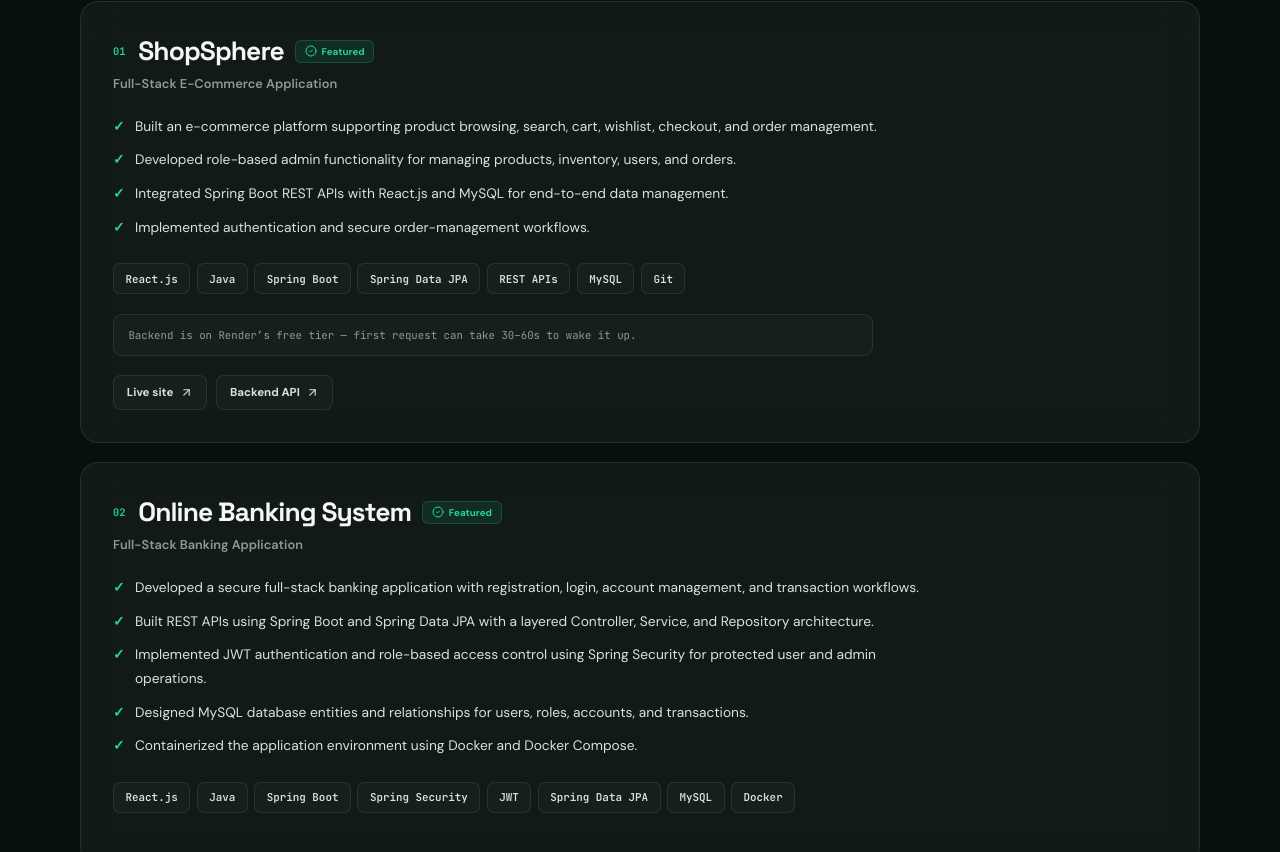
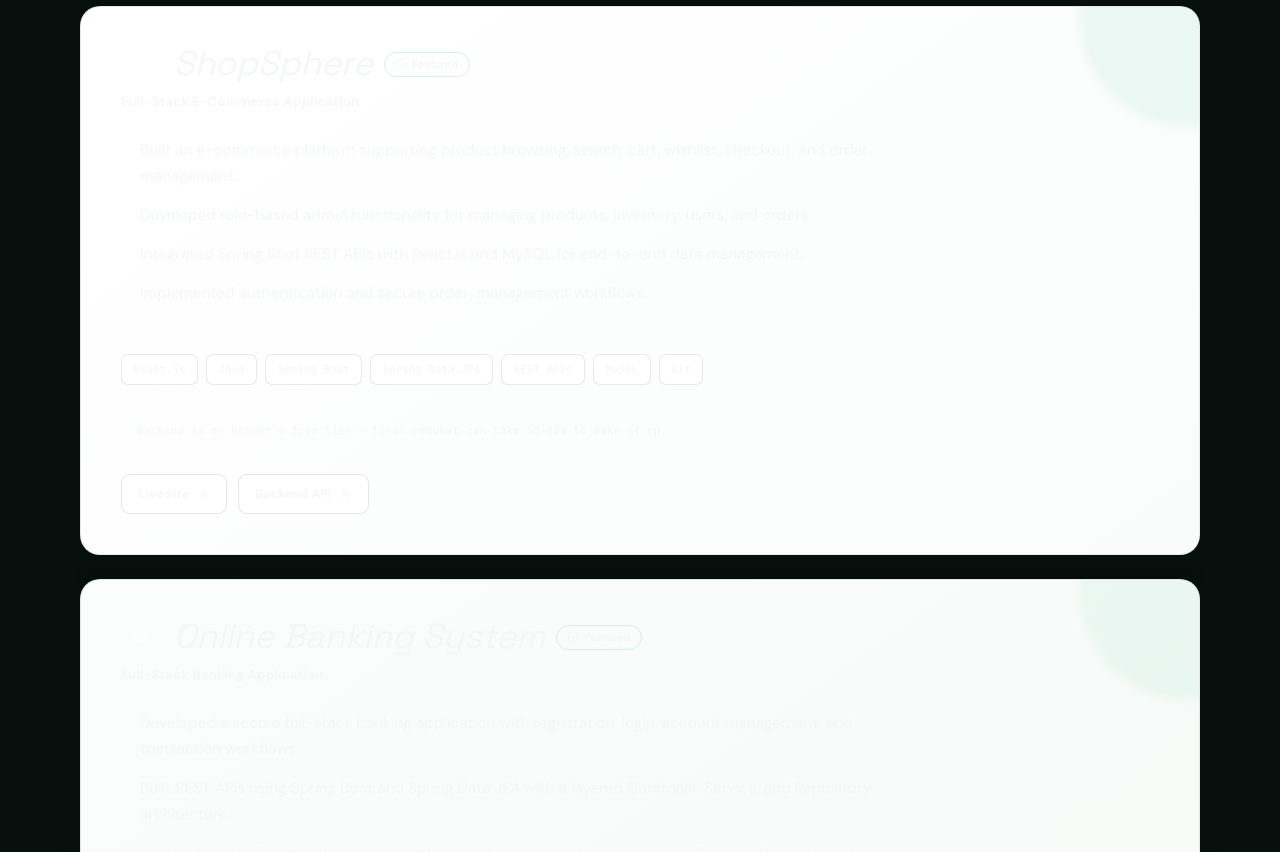
Before and after one commit to RAHUL2525252525/PORTFOLIO, a React (Vite) app: page / in a window 1280 px wide. Shown: the part 3288-4140 px from the top of the page. Built offline with nearby package versions, Linux system fonts and the light colour scheme.

Commit message:
Update index.css

```diff
--- a/src/index.css
+++ b/src/index.css
@@ -917,58 +917,119 @@ font-size: 0.65rem;
 /* ==========================================================================
 PROJECTS
 ========================================================================== */
+/* ============================================================
+   PREMIUM PROJECT CARDS
+   ============================================================ */
 
 .project-list {
-display: flex;
-flex-direction: column;
-gap: 1.2rem;
-margin-top: 2.2rem;
-}
-
+  display: grid;
+  grid-template-columns: 1fr;
+  gap: 1.5rem;
+  margin-top: 2.5rem;
+}
+
+/* Main project card */
 .project-card {
   position: relative;
+  overflow: hidden;
   padding: 2rem;
-overflow: hidden;
-}
-
+  border: 1px solid rgba(14, 18, 16, 0.09);
+  border-radius: 20px;
+  background:
+    linear-gradient(145deg, #ffffff 0%, #fafcfb 100%);
+  box-shadow:
+    0 10px 35px rgba(14, 18, 16, 0.04);
+
+  transition:
+    transform 0.35s cubic-bezier(0.16, 1, 0.3, 1),
+    box-shadow 0.35s ease,
+    border-color 0.35s ease;
+}
+
+/* Decorative glow */
+.project-card::before {
+  content: '';
+  position: absolute;
+  top: -100px;
+  right: -100px;
+  width: 220px;
+  height: 220px;
+  border-radius: 50%;
+  background: rgba(23, 166, 115, 0.07);
+  filter: blur(5px);
+  pointer-events: none;
+  transition: transform 0.4s ease;
+}
+
+/* Small top accent */
 .project-card::after {
   content: '';
   position: absolute;
   top: 0;
-right: 0;
-width: 180px;
-height: 180px;
-border-radius: 50%;
-background: var(--green-soft);
-filter: blur(70px);
+  left: 0;
+  width: 100%;
+  height: 3px;
+  background: linear-gradient(
+    90deg,
+    var(--accent),
+    rgba(23, 166, 115, 0.15)
+  );
   opacity: 0;
   transition: opacity 0.3s ease;
-pointer-events: none;
+}
+
+.project-card:hover {
+  transform: translateY(-7px);
+  border-color: rgba(23, 166, 115, 0.28);
+  box-shadow:
+    0 25px 60px rgba(14, 18, 16, 0.10),
+    0 8px 25px rgba(23, 166, 115, 0.05);
+}
+
+.project-card:hover::before {
+  transform: scale(1.25);
 }
 
 .project-card:hover::after {
   opacity: 1;
 }
 
-.project-card:hover {
-transform: translateY(-4px);
-}
+
+/* ---------- project header ---------- */
 
 .project-top {
   position: relative;
   z-index: 1;
-display: flex;
-align-items: center;
-gap: 0.8rem;
-margin-bottom: 0.45rem;
+
+  display: flex;
+  align-items: center;
+  gap: 0.9rem;
+
+  margin-bottom: 0.6rem;
 }
 
 .project-id {
-color: var(--green);
+  display: inline-flex;
+  align-items: center;
+  justify-content: center;
+
+  min-width: 38px;
+  height: 28px;
+
+  padding: 0 0.55rem;
+
+  border-radius: 7px;
+
+  background: var(--ink);
+  color: #fff;
+
   font-family: var(--mono);
-font-size: 0.65rem;
+  font-size: 0.68rem;
   font-weight: 600;
 }
+
+
+/* Project title area */
 
 .project-heading {
   display: flex;
@@ -978,118 +1039,329 @@ flex-wrap: wrap;
 }
 
 .project-heading h3 {
+  font-family: var(--display);
+  font-style: italic;
+  font-weight: 400;
+
+  font-size: clamp(1.7rem, 3vw, 2.15rem);
+
+  line-height: 1.1;
+
   margin: 0;
-color: var(--white);
-font-family: var(--display);
-font-size: 1.65rem;
-font-weight: 700;
-letter-spacing: -0.035em;
-}
+
+  color: var(--ink);
+
+  letter-spacing: -0.01em;
+}
+
+
+/* Featured badge */
 
 .project-flag {
   display: inline-flex;
   align-items: center;
   gap: 0.3rem;
-padding: 0.25rem 0.55rem;
-border: 1px solid rgba(36, 214, 154, 0.2);
-border-radius: 6px;
-color: var(--green);
-background: var(--green-soft);
-font-size: 0.61rem;
+
+  font-family: var(--sans);
+  font-size: 0.65rem;
   font-weight: 700;
-}
+
+  color: var(--accent-deep);
+
+  background: var(--accent-wash);
+
+  border: 1px solid rgba(23, 166, 115, 0.16);
+
+  border-radius: 999px;
+
+  padding: 0.3rem 0.65rem;
+
+  white-space: nowrap;
+}
+
+
+/* ---------- project subtitle ---------- */
 
 .project-tag {
   position: relative;
   z-index: 1;
-margin: 0 0 1.4rem;
-color: var(--muted);
-font-size: 0.8rem;
+
+  color: var(--ink-faint);
+
+  font-size: 0.82rem;
   font-weight: 600;
-}
+
+  margin: 0 0 1.7rem;
+
+  letter-spacing: 0.02em;
+}
+
+
+/* ---------- project description ---------- */
 
 .project-highlights {
   position: relative;
   z-index: 1;
+
+  margin: 0 0 1.7rem;
+  padding: 0;
+
+  list-style: none;
+
   display: flex;
   flex-direction: column;
-gap: 0.65rem;
-max-width: 820px;
-margin: 0 0 1.5rem;
-padding: 0;
-list-style: none;
+
+  gap: 0.8rem;
+
+  max-width: 48rem;
 }
 
 .project-highlights li {
   display: flex;
-gap: 0.65rem;
-color: var(--text);
-font-size: 0.86rem;
+  gap: 0.75rem;
+
+  color: var(--ink-dim);
+
+  font-size: 0.94rem;
+
   line-height: 1.7;
 }
 
+/* Custom bullet */
+
 .project-highlights li::before {
-content: '✓';
-color: var(--green);
-font-weight: 700;
+  content: '';
+
+  width: 7px;
+  height: 7px;
+
+  margin-top: 0.55em;
+
+  border-radius: 50%;
+
+  background: var(--accent);
+
+  box-shadow: 0 0 0 4px var(--accent-wash);
+
   flex-shrink: 0;
 }
+
+
+/* ---------- technologies ---------- */
 
 .project-tech {
   position: relative;
   z-index: 1;
+
   display: flex;
   flex-wrap: wrap;
-gap: 0.4rem;
-margin-bottom: 1.2rem;
-}
+
+  gap: 0.5rem;
+
+  padding-top: 1.3rem;
+
+  margin-bottom: 1.5rem;
+
+  border-top: 1px solid var(--line-soft);
+}
+
+.project-tech .pill {
+  background: #fff;
+
+  font-family: var(--mono);
+
+  font-size: 0.68rem;
+
+  color: var(--ink-dim);
+
+  border-color: rgba(14, 18, 16, 0.09);
+
+  transition:
+    background 0.2s ease,
+    color 0.2s ease,
+    border-color 0.2s ease,
+    transform 0.2s ease;
+}
+
+.project-tech .pill:hover {
+  background: var(--accent-wash);
+
+  color: var(--accent-deep);
+
+  border-color: rgba(23, 166, 115, 0.25);
+
+  transform: translateY(-2px);
+}
+
+
+/* ---------- deployment note ---------- */
 
 .project-note {
   position: relative;
   z-index: 1;
-max-width: 760px;
-margin: 0 0 1.2rem;
-padding: 0.75rem 0.9rem;
-border: 1px solid var(--border);
-border-radius: 9px;
-background: rgba(255, 255, 255, 0.025);
-color: var(--muted);
+
+  display: flex;
+  align-items: flex-start;
+  gap: 0.55rem;
+
   font-family: var(--mono);
-font-size: 0.67rem;
+
+  font-size: 0.7rem;
+
+  color: var(--ink-dim);
+
+  background: var(--bg-soft);
+
+  border: 1px solid var(--line-soft);
+
+  padding: 0.8rem 1rem;
+
+  margin: 0 0 1.4rem;
+
+  max-width: 44rem;
+
   line-height: 1.55;
-}
+
+  border-radius: 10px;
+}
+
+
+/* ---------- project buttons ---------- */
 
 .project-links {
   position: relative;
-z-index: 2;
-display: flex;
+  z-index: 1;
+
+  display: flex;
+
+  gap: 0.65rem;
+
   flex-wrap: wrap;
-gap: 0.6rem;
 }
 
 .project-link {
   display: inline-flex;
   align-items: center;
-gap: 0.4rem;
-padding: 0.55rem 0.8rem;
-border: 1px solid var(--border);
-border-radius: 8px;
-color: var(--text);
-background: rgba(255, 255, 255, 0.025);
-font-size: 0.72rem;
+  justify-content: center;
+
+  gap: 0.45rem;
+
+  font-family: var(--sans);
+
+  font-size: 0.78rem;
+
   font-weight: 700;
+
+  padding: 0.68rem 1.05rem;
+
+  border-radius: 9px;
+
+  border: 1px solid rgba(14, 18, 16, 0.10);
+
+  background: #fff;
+
+  color: var(--ink);
+
   transition:
+    transform 0.2s ease,
+    background 0.2s ease,
     color 0.2s ease,
     border-color 0.2s ease,
-background 0.2s ease,
-transform 0.2s ease;
+    box-shadow 0.2s ease;
 }
 
 .project-link:hover {
-color: var(--green);
-border-color: rgba(36, 214, 154, 0.35);
-background: var(--green-soft);
-transform: translateY(-1px);
+  transform: translateY(-2px);
+
+  background: var(--ink);
+
+  color: #fff;
+
+  border-color: var(--ink);
+
+  box-shadow:
+    0 10px 25px rgba(14, 18, 16, 0.15);
+}
+
+
+/* ---------- second project variation ---------- */
+
+.project-card:nth-child(2) {
+  background:
+    linear-gradient(145deg, #fbfdfc 0%, #f5faf7 100%);
+}
+
+.project-card:nth-child(2)::before {
+  background: rgba(23, 166, 115, 0.055);
+}
+
+
+/* ---------- tablet ---------- */
+
+@media (min-width: 640px) {
+
+  .project-card {
+    padding: 2.4rem 2.5rem 2.5rem;
+  }
+
+  .project-highlights li {
+    font-size: 0.96rem;
+  }
+
+}
+
+
+/* ---------- mobile ---------- */
+
+@media (max-width: 520px) {
+
+  .project-card {
+    padding: 1.5rem 1.25rem 1.6rem;
+
+    border-radius: 16px;
+  }
+
+  .project-top {
+    align-items: flex-start;
+  }
+
+  .project-id {
+    min-width: 34px;
+    height: 26px;
+
+    font-size: 0.62rem;
+  }
+
+  .project-heading h3 {
+    font-size: 1.65rem;
+  }
+
+  .project-tag {
+    margin-bottom: 1.35rem;
+  }
+
+  .project-highlights {
+    gap: 0.7rem;
+  }
+
+  .project-highlights li {
+    font-size: 0.88rem;
+    line-height: 1.65;
+  }
+
+  .project-tech {
+    gap: 0.4rem;
+  }
+
+  .project-tech .pill {
+    font-size: 0.62rem;
+    padding: 0.38rem 0.65rem;
+  }
+
+  .project-link {
+    width: 100%;
+  }
+
 }
 
 /* ==========================================================================
```
Lines whose indentation alone changed are shown as unchanged.
